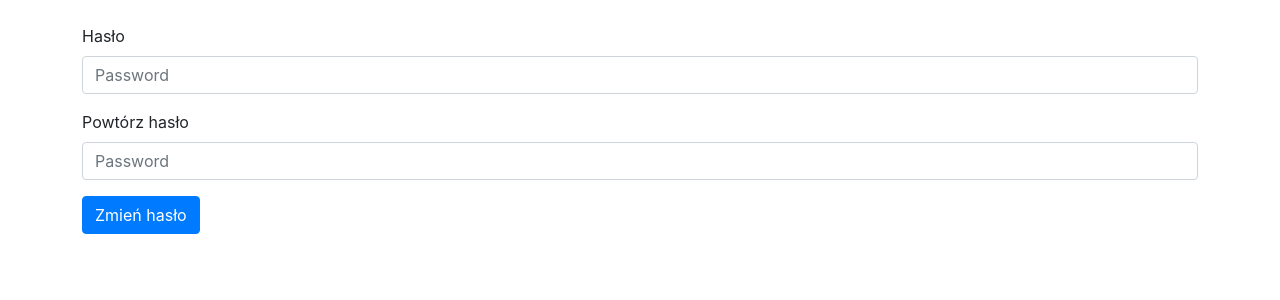
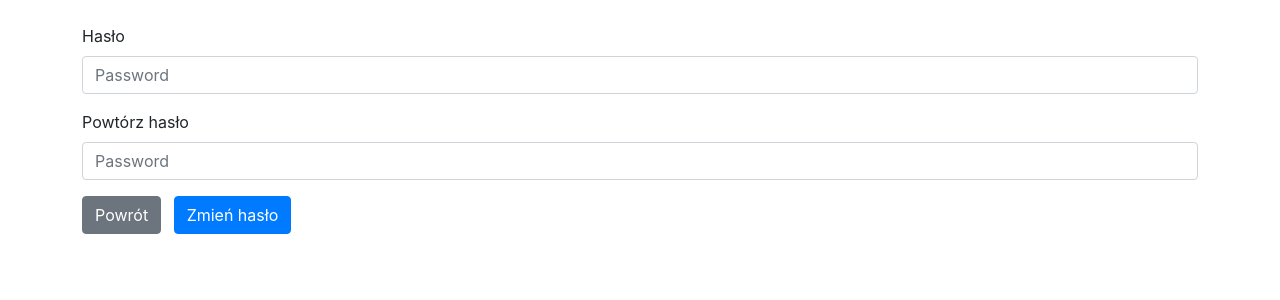
Before and after one commit to robertos1232/ProjektStudiaProgwZastosowaniach, a Django app: template programowanie_w_zastosowaniach/get_your_home/templates/account/password_change.html in a window 1280 px wide. Shown: the part 141-441 px from the top of the page. Run offline with Django 5.2, Linux system fonts and the light colour scheme; the template is opened without the code that fills it, so the values that code supplies are empty; the visitor is signed in with stand-in values (Sample User, id 1); parts of the project's set-up code (start-up, migrations or seed data) failed here and were passed over; some libraries are stand-ins or nearby versions.

Commit message:
Add return button to profile

```diff
--- a/programowanie_w_zastosowaniach/get_your_home/templates/account/change_user_data.html
+++ b/programowanie_w_zastosowaniach/get_your_home/templates/account/change_user_data.html
@@ -21,6 +21,7 @@
                 <input type="text" class="form-control" name="lastName" id="lastName" placeholder="{{ user.last_name }}"/>
             </div>
             <div class="form-group mt-2">
+                <a href="/profile/" class="btn btn-secondary">Powrót</a>
                 <button type="submit" class="btn btn-primary">Zmień dane</button>
             </div>
         </form>
--- a/programowanie_w_zastosowaniach/get_your_home/templates/account/password_change.html
+++ b/programowanie_w_zastosowaniach/get_your_home/templates/account/password_change.html
@@ -33,7 +33,8 @@
                 <input type="password" class="form-control" id="repeatPassword" placeholder="Password"/>
             </div>
             <div class="form-group mt-2">
-                <button type="submit" class="btn btn-primary">Zmień hasło</button>
+                <a href="/profile/" class="btn btn-secondary">Powrót</a>
+                <button type="submit" class="btn btn-primary ml-2">Zmień hasło</button>
             </div>
         </form>
     </main>
```
